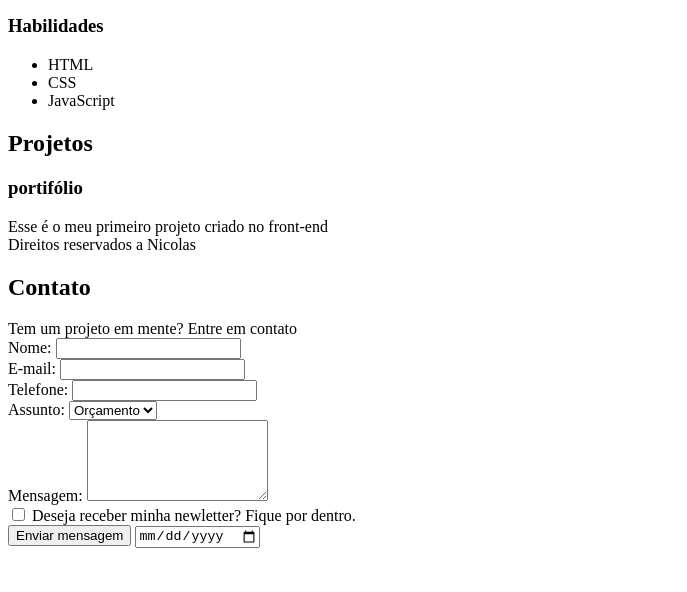
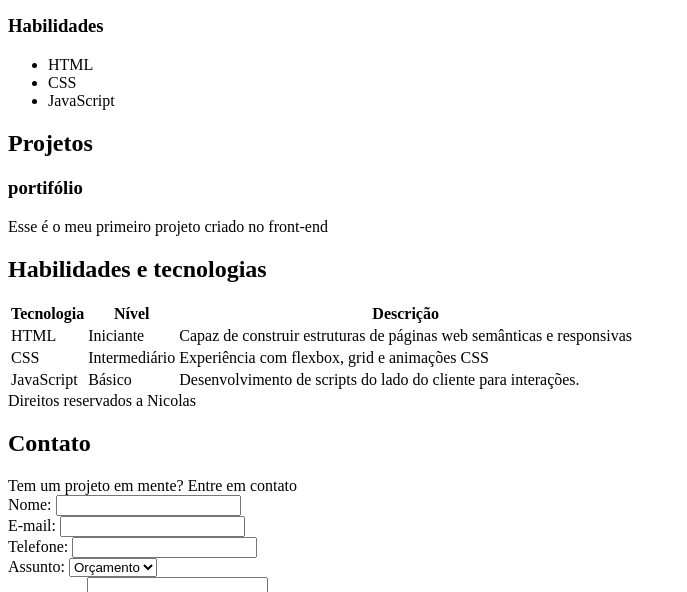
Before and after one commit to NicolasdeSilva/site, a plain HTML site: page index.html in a window 1280 px wide. Shown: the part 542-1134 px from the top of the page, without its empty margins (0-687 px from the left). Before the commit the page ends 1098 px from the top, so only its background shows below. Drawn offline with Linux system fonts and the light colour scheme.

Commit message:
Adição de tabela no site

```diff
--- a/index.html
+++ b/index.html
@@ -59,6 +59,46 @@
 
     </section>
 
+    <section id="habilidades">
+
+        <h2>Habilidades e tecnologias </h2>
+
+        <table>
+
+        <thead>
+            <tr>
+              <th>Tecnologia</th>
+              <th>Nível</th>
+              <th>Descrição</th>
+            </tr>
+        </thead>
+
+        <tbody>
+            <tr>
+                <td>HTML</td>
+                <td>Iniciante</td>
+                <td>Capaz de construir estruturas de páginas web semânticas e responsivas</td>
+            </tr>
+
+            <tr>
+                <td>CSS</td>
+                <td>Intermediário</td>
+                <td>Experiência com flexbox, grid e animações CSS</td>
+            </tr>
+
+            <tr>
+                <td>JavaScript</td>
+                <td>Básico</td>
+                <td>Desenvolvimento de scripts do lado do cliente para interações.</td>
+            </tr>
+
+        </tbody>
+
+        </table>
+
+    </section>
+
+
     <footer>
         <p1>Direitos reservados a Nicolas</p1>
 
```
